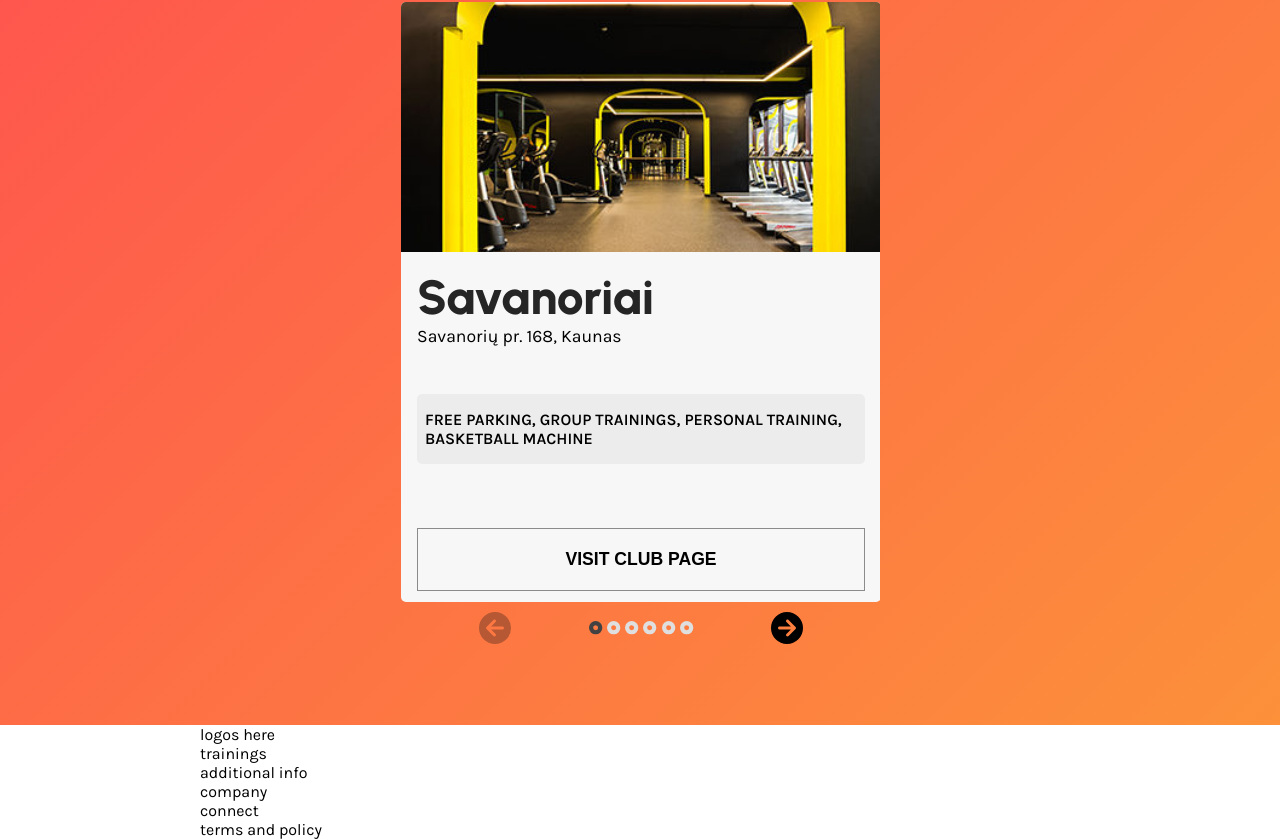
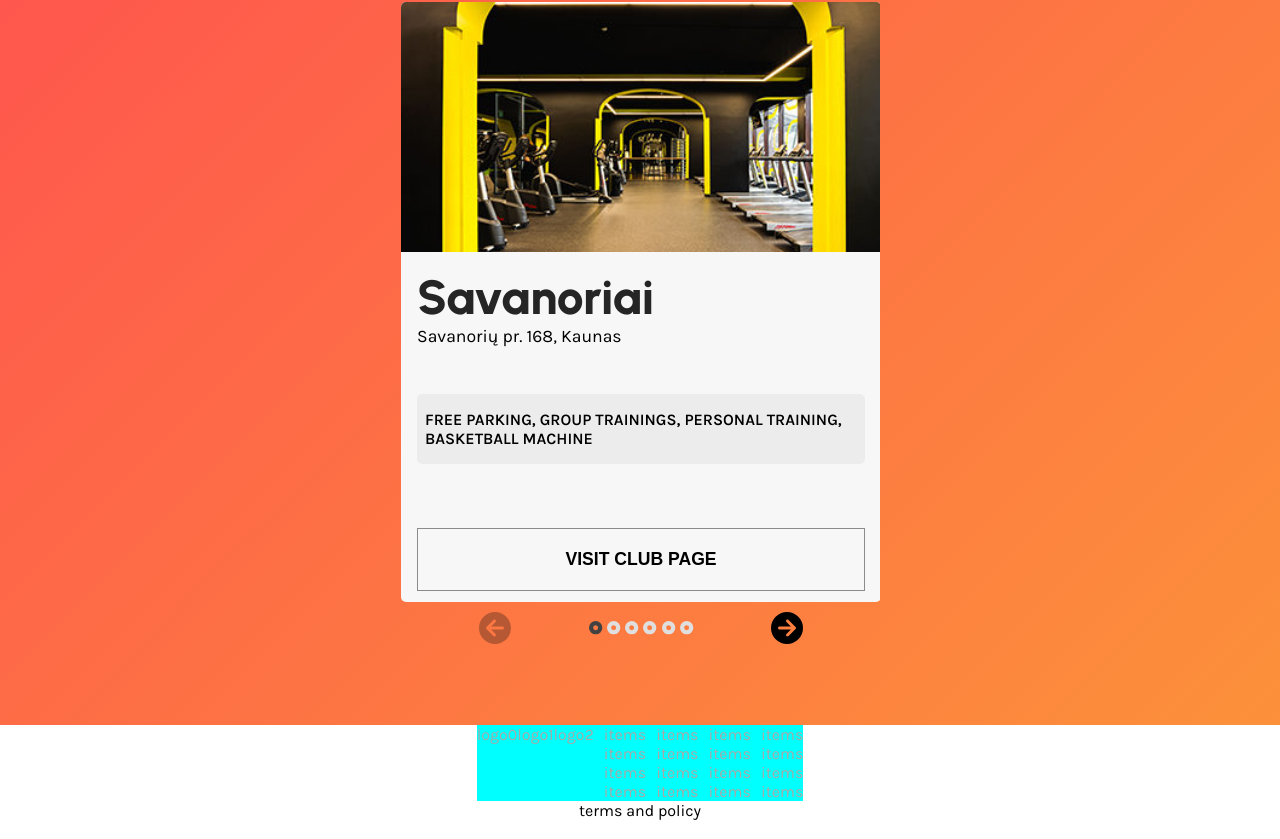
Before and after one commit to aldask/gym, a React (Create React App) app: page / in a window 1280 px wide. Shown: the part 2700-3539 px from the top of the page. Built offline with nearby package versions, Linux system fonts and the light colour scheme.

Commit message:
Layout kind of done

```diff
--- a/src/Components/Footer/Footer.tsx
+++ b/src/Components/Footer/Footer.tsx
@@ -4,11 +4,35 @@ function Footer() {
       <div className="container">
         <div className="footer-box">
           <div className="footer-box__top">
-            <div className="footer-box__top--1row">logos here</div>
-            <div className="footer-box__top--1col">trainings</div>
-            <div className="footer-box__top--1col">additional info</div>
-            <div className="footer-box__top--1col">company</div>
-            <div className="footer-box__top--1col">connect</div>
+            <div className="footer-box__top--1row">
+              <p>logo0</p>
+              <p>logo1</p>
+              <p>logo2</p>
+            </div>
+            <div className="footer-box__top--1col">
+              <p>items</p>
+              <p>items</p>
+              <p>items</p>
+              <p>items</p>
+            </div>
+            <div className="footer-box__top--1col">
+              <p>items</p>
+              <p>items</p>
+              <p>items</p>
+              <p>items</p>
+            </div>
+            <div className="footer-box__top--1col">
+              <p>items</p>
+              <p>items</p>
+              <p>items</p>
+              <p>items</p>
+            </div>
+            <div className="footer-box__top--1col">
+              <p>items</p>
+              <p>items</p>
+              <p>items</p>
+              <p>items</p>
+            </div>
           </div>
           <div className="footer-box__bottom">
             <div className="footer-box__bottom-1row">terms and policy</div>
--- /dev/null
+++ b/src/Components/Footer/Styles/_footer.scss
@@ -0,0 +1,26 @@
+.footer {
+    position: relative;
+}
+
+.footer-box {
+    display: flex;
+    flex-direction: column;
+    align-items: center;
+    justify-content: center;
+
+    &__top {
+        display: flex;
+        background-color: aqua;
+        gap: 10px;
+
+        &--1row {
+            display: flex;
+        }
+
+        &--1col {
+            display: flex;
+            flex-direction: column;
+        }
+
+    }
+}
--- a/src/Styles/global.scss
+++ b/src/Styles/global.scss
@@ -8,6 +8,7 @@
 @import "../Components/GroupTrainings/Styles/group-trainings";
 @import "../Components/Locations/Styles/locations";
 @import "../Components/Carousel/Styles/carousel";
+@import "../Components/Footer/Styles/footer";
 
 //Global
 body {
```
